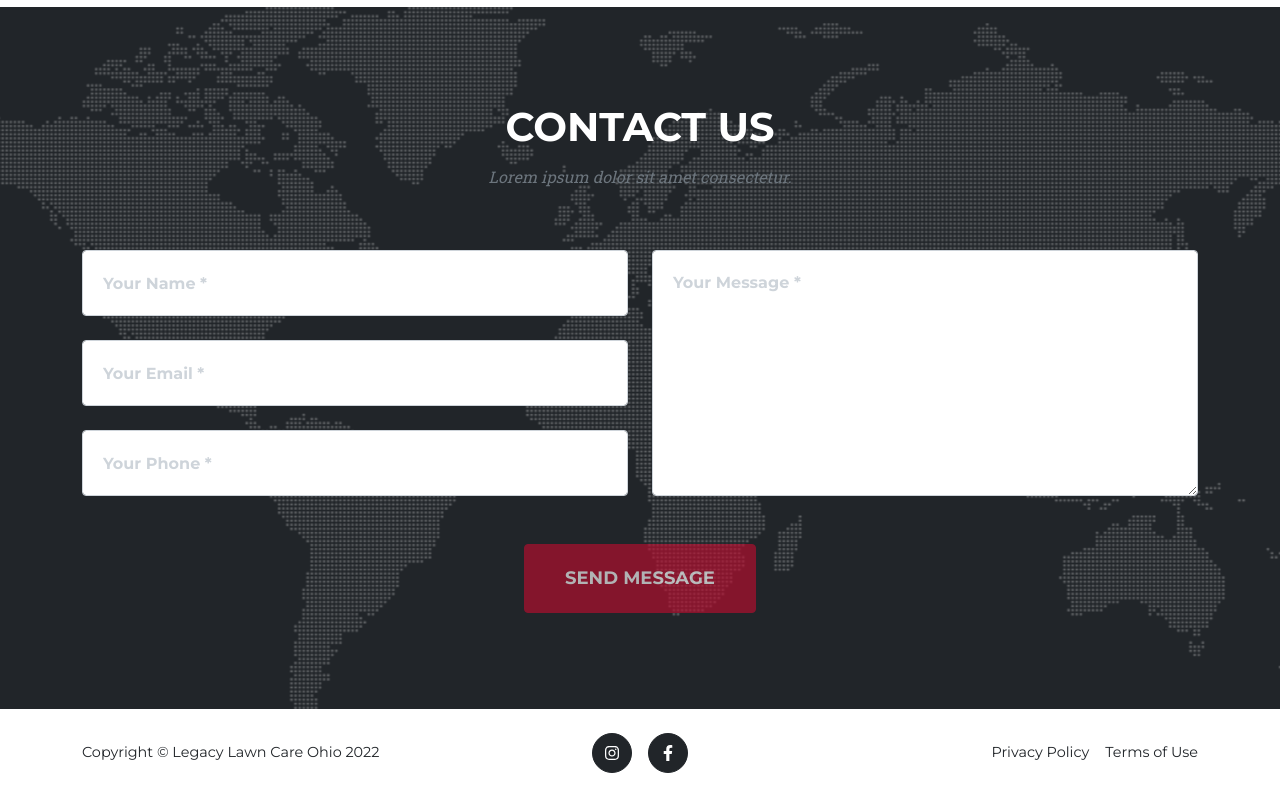
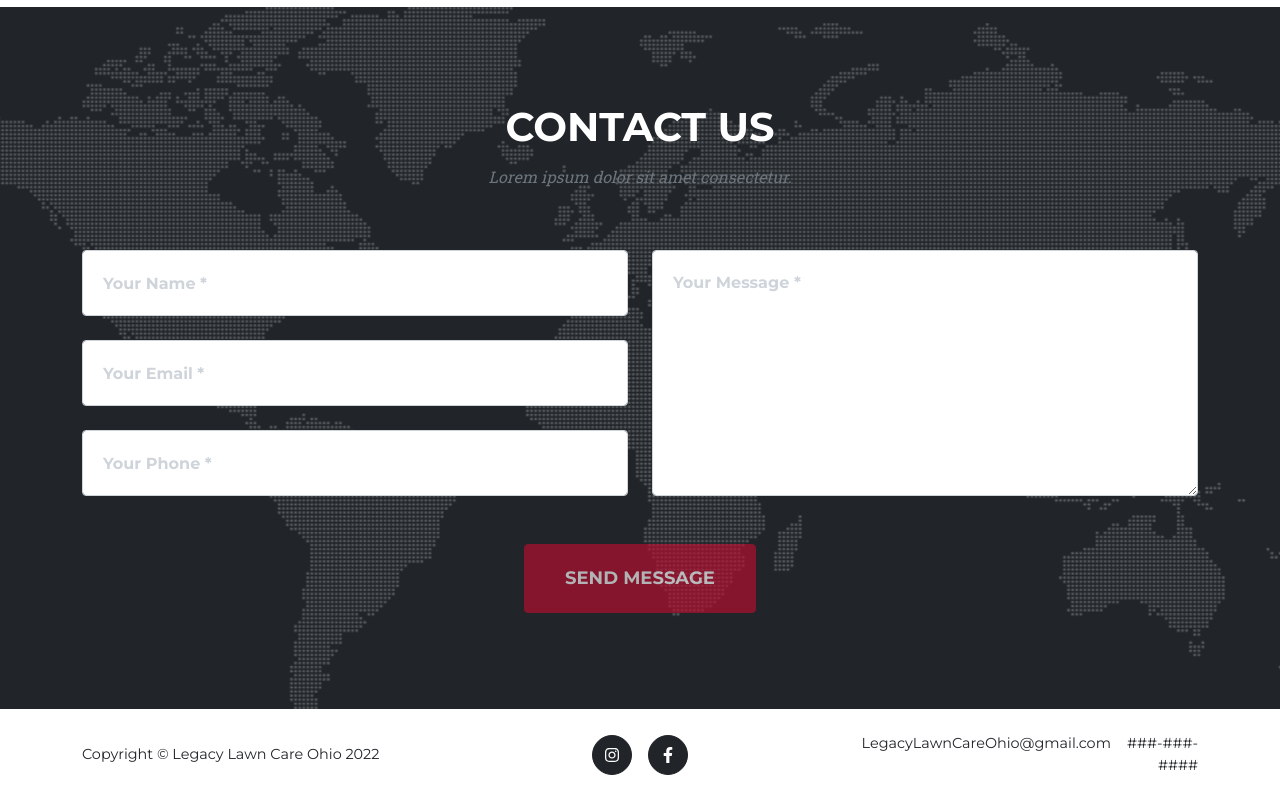
Before and after one commit to BrettKoenig/LegacyLawncareOhio, a website: page dev/src/pug/index.pug in a window 1280 px wide. Shown: the part 2258-3058 px from the top of the page. Drawn offline with nearby package versions, Linux system fonts and the light colour scheme; files that its build step writes are made by us from their sources; files whose address does not match are found by name.

Commit message:
uupdates

```diff
--- a/dev/src/pug/index.pug
+++ b/dev/src/pug/index.pug
@@ -288,8 +288,8 @@ html(lang='en')
                         a.btn.btn-dark.btn-social.mx-2(href='#!', aria-label='Facebook')
                             i.fab.fa-facebook-f
                     .col-lg-4.text-lg-end
-                        a.link-dark.text-decoration-none.me-3(href='#!') Privacy Policy
-                        a.link-dark.text-decoration-none(href='#!') Terms of Use
+                        a.link-dark.text-decoration-none.me-3(href='#!') LegacyLawnCareOhio@gmail.com
+                        a.link-dark.text-decoration-none(href='#!') ###-###-####
 
         // Portfolio Modals
         include includes/portfolio-modal-1
```
Also changed, not shown: dev/dist/index.html, index.html.
